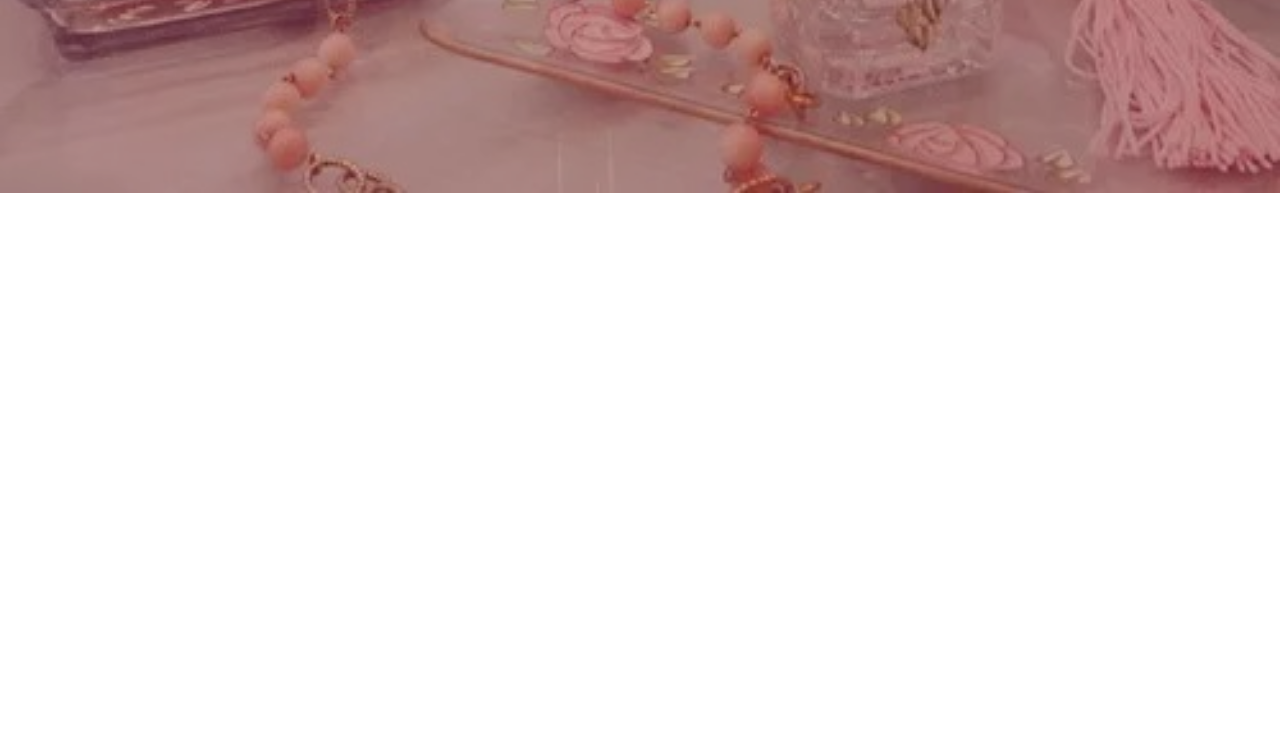
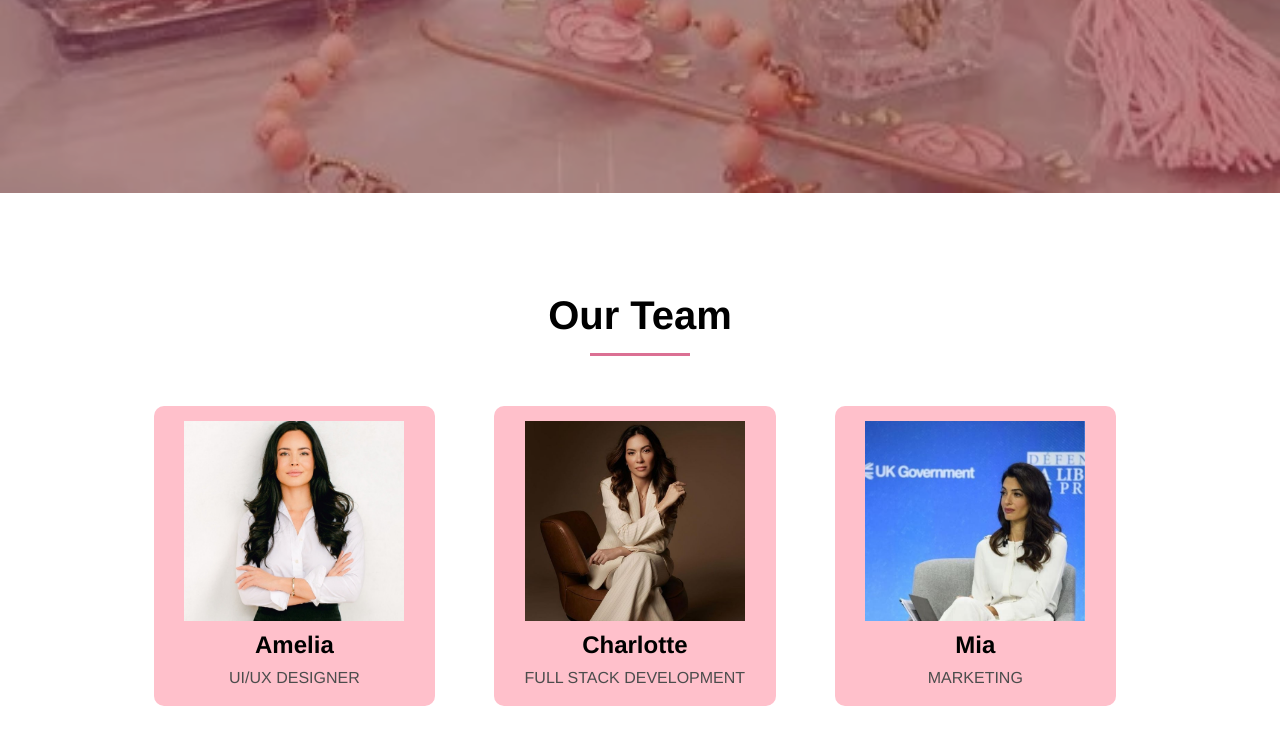
Before and after one commit to Malak-M-Abdulwahab/webProject1, a plain HTML site: page index.html in a window 1280 px wide. Shown: the part 5807-6552 px from the top of the page. Drawn offline with Linux system fonts and the light colour scheme.

Commit message:
end section 8

```diff
--- a/css/style.css
+++ b/css/style.css
@@ -1121,3 +1121,138 @@ input{
 /* //////////////////////// END EMPLOYERS //////////////////////// */
 /* /////////////////////////////////////////////////////////////// */
 /* //////////////////////////// TEAM ///////////////////////////// */
+
+.team{
+    width: 100%;
+    height: 130vh;
+    background-color: white;
+}
+
+.team-header{
+    text-align: center;
+    font-size: 40px;
+    margin-bottom: 15px;
+    padding-top: 100px;
+}
+
+.team-underline{
+    height: 3px;
+    width: 100px;
+    margin: auto;
+    background-color: palevioletred;
+}
+
+.team-sections{
+    margin: auto;
+    width: 80%;
+    overflow: auto;
+    margin-top: 50px;
+}
+
+.team-section{
+    width: 27.5%;
+    height: 300px;
+    border-radius: 10px;
+    background-color: pink;
+    float: left;
+    margin-left: 2.5%;
+    margin-right: 3.25%;
+    text-align: center;
+    padding: 20px;
+    overflow: hidden;
+}
+
+.team-overlay{
+    position: relative;
+    z-index: 1;
+}
+
+.team-overlay::before{
+    position: absolute;
+    content: "";
+
+    top: 0;
+    left: 0;
+    height: 0;
+    width: 400px;
+    background-color: rgba(225, 45, 114, 0.4);
+    margin: -21px;
+    z-index: -1;
+    transition: 0.5s;
+}
+
+.team-section:hover .team-overlay::before{
+    width: 400px;
+    height: 330px;
+}
+
+.team-section-header{
+    font-size: 17px;
+    text-transform: uppercase;
+    font-weight: bolder;
+    padding-top: 25px;
+}
+
+.team-icons{
+    font-size: 30px;
+    color: rgb(210, 54, 106);
+    margin-top: -5px;
+    border-radius: 0;
+    cursor: pointer;
+    opacity: 0;
+}
+
+.team-section:hover .team-icons{
+    opacity: 1;
+}
+
+.team-img{
+    margin: auto;
+    height: 200px;
+    width: 220px;
+    text-align: right;
+}
+
+.team-img i{
+    display: block;
+}
+
+.team-img1{
+    background-image: url(../images/team3.jpg);
+    background-position: center;
+    background-size: cover;
+}
+
+.team-img2{
+    background-image: url(../images/team4.jfif);
+    background-position: top;
+    background-size: cover;
+}
+
+.team-img3{
+    background-image: url(../images/team5.jfif);
+    background-position: top;
+    background-size: cover;
+}
+
+.team-name{
+    padding-top: 10px;
+}
+
+.team-section:hover .team-name{
+    color: white;
+}
+
+.team-job{
+    color: rgb(76, 76, 76);
+    padding-top: 10px;
+    text-transform: uppercase;
+}
+
+.team-section:hover .team-job{
+    color: rgb(210, 54, 106);
+}
+
+/* /////////////////////////// END TEAM ////////////////////////// */
+/* /////////////////////////////////////////////////////////////// */
+/* //////////////////////////// NEWS ///////////////////////////// */
--- a/index.html
+++ b/index.html
@@ -417,7 +417,49 @@
         </section>
 
         <section class="section8">
+            <div class="team">
+                <h2 class="team-header">Our Team</h2>
+                <p class="team-underline"></p>
+                <div class="team-sections">
 
+                    <div class="team-section1 team-section">
+                        <div class="team-overlay">
+                            <div class="team-img team-img1">
+                                <i class="fa-brands fa-square-facebook team-icons"></i>
+                                <i class="fa-brands fa-linkedin team-icons"></i>
+                                <i class="fa-brands fa-square-twitter team-icons"></i>
+                            </div>
+                            <h2 class="team-name">Amelia</h2>
+                            <p class="team-job">UI/UX Designer</p>
+                        </div> <!-- /team-overlay -->
+                    </div> <!-- /team-section1 -->
+
+                    <div class="team-section2 team-section">
+                        <div class="team-overlay">
+                            <div class="team-img team-img2">
+                                <i class="fa-brands fa-square-facebook team-icons"></i>
+                                <i class="fa-brands fa-linkedin team-icons"></i>
+                                <i class="fa-brands fa-square-twitter team-icons"></i>
+                            </div>
+                            <h2 class="team-name">Charlotte</h2>
+                            <p class="team-job">Full Stack Development</p>
+                        </div> <!-- /team-overlay -->
+                    </div> <!-- /team-section2 -->
+
+                    <div class="team-section3 team-section">
+                        <div class="team-overlay">
+                            <div class="team-img team-img3">
+                                <i class="fa-brands fa-square-facebook team-icons"></i>
+                                <i class="fa-brands fa-linkedin team-icons"></i>
+                                <i class="fa-brands fa-square-twitter team-icons"></i>
+                            </div>
+                            <h2 class="team-name">Mia</h2>
+                            <p class="team-job">marketing</p>
+                        </div> <!-- /team-overlay -->
+                    </div> <!-- /team-section3 -->
+
+                </div> <!-- /team-sections -->
+            </div> <!-- /team -->
         </section>
 
         <section class="section9">
```
